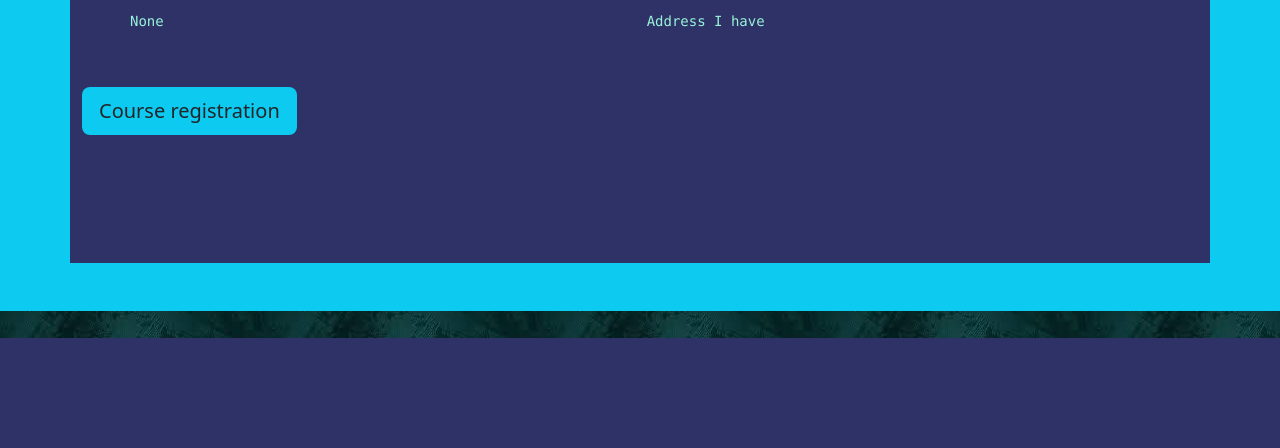
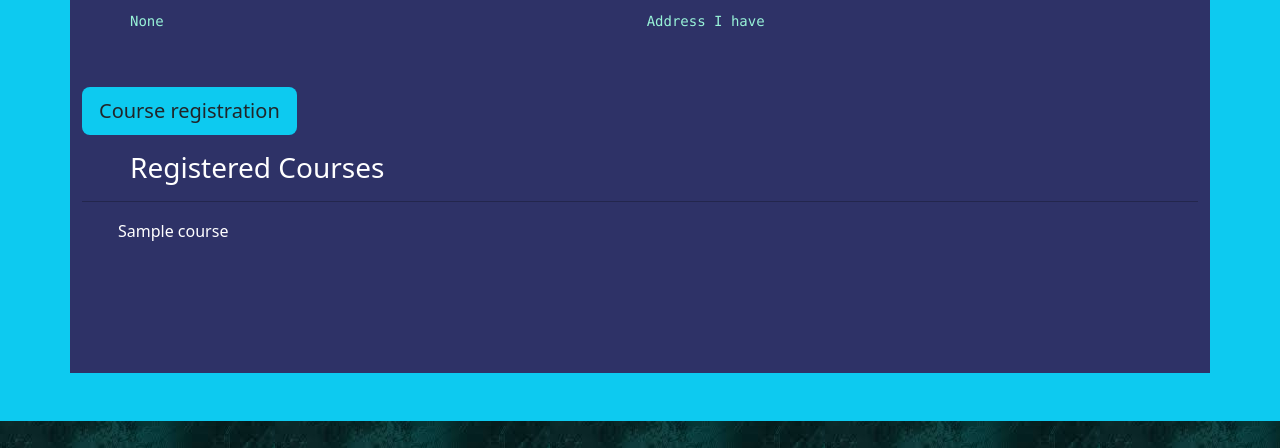
Before and after one commit to Olatunde2022/Leanitnow, a Django app: template student/templates/student/for_dashboard.html in a window 1280 px wide. Shown: the part 617-1065 px from the top of the page. Before the commit the page ends 955 px from the top, so only its background shows below. Run offline with Django 4.2, Linux system fonts and the light colour scheme; a user stored in the database is signed in; data comes from the database, SQL or seed files in the repository; tables that the repository leaves empty hold one stand-in row (values such as "Sample post"); the template is opened without the code that fills it: values that come from a table or form of the project are taken from there, most other values are stand-ins (such as "Sample title", 1, 10 or a date in 2020); some libraries are stand-ins or nearby versions.

Commit message:
latetst commit

```diff
--- a/student/templates/student/for_dashboard.html
+++ b/student/templates/student/for_dashboard.html
@@ -190,7 +190,16 @@
 
 
         <li><a class="btn btn-lg bg-info" href="{% url 'student:course-reg' %}">Course registration</a></li>
+
+        <div class="coursesRegistered">
+            <h3 class="text-white mt-3 ps-5" >Registered Courses</h3><hr>
+            {% for course in studentCourse %}
+            <div class="row ps-5 text-white">{{ course }}</div>
+                {% endfor %}
+            </div>
+
         </div>
+    </div>
 
 
     </section>
```
